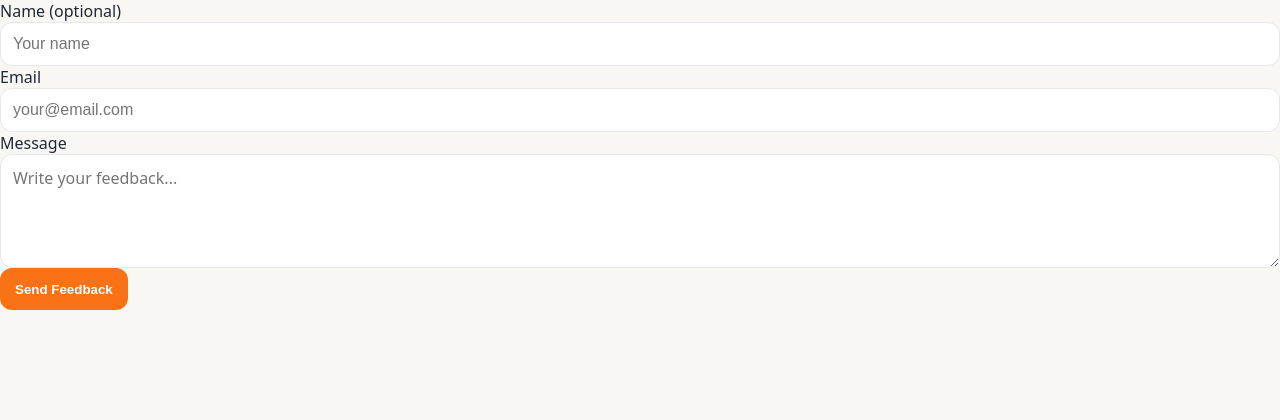
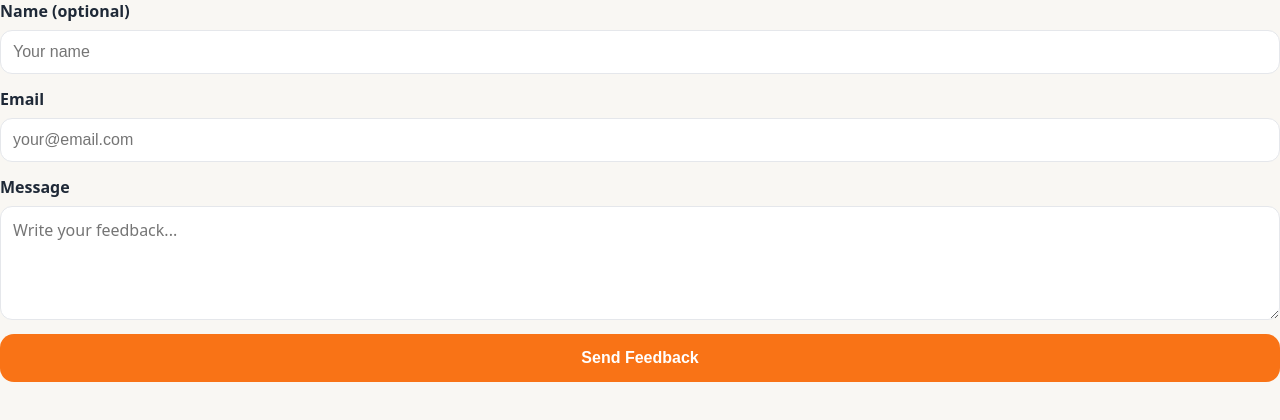
Before and after one commit to Dinelegacy/Home-Organizer-App, a plain HTML site: page docs/feedback.html in a window 1280 px wide. Drawn offline with Linux system fonts and the light colour scheme.

Commit message:
add feedback.html

```diff
--- a/docs/feedbacks.html
+++ b/docs/feedback.html
@@ -1,6 +1,5 @@
 <link rel="stylesheet" href="./styles/base.css" />
-<link rel="stylesheet" href="./styles/" />
-
+<link rel="stylesheet" href="./styles/auth.css" />
 
 <form class="authForm" action="https://formspree.io/f/xbdagndo" method="POST">
     <!-- anti-spam (hidden) -->
```
